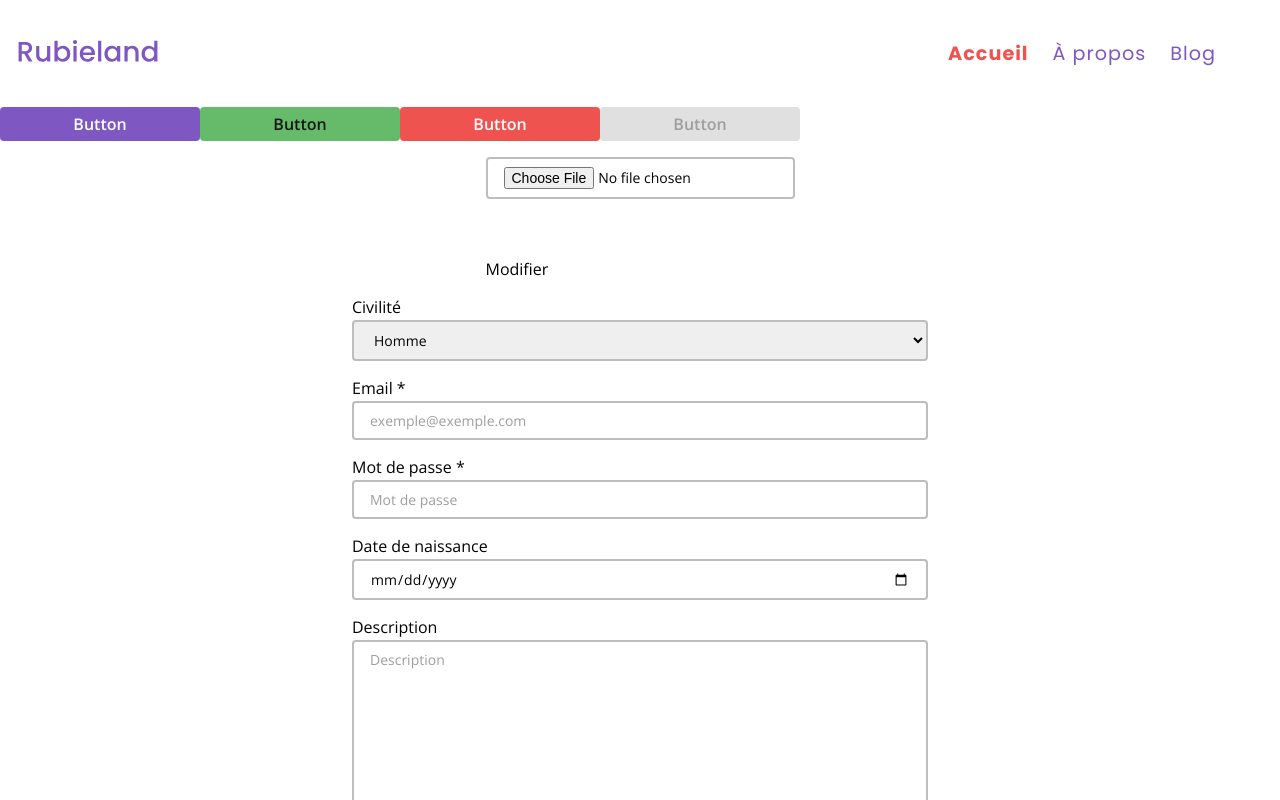
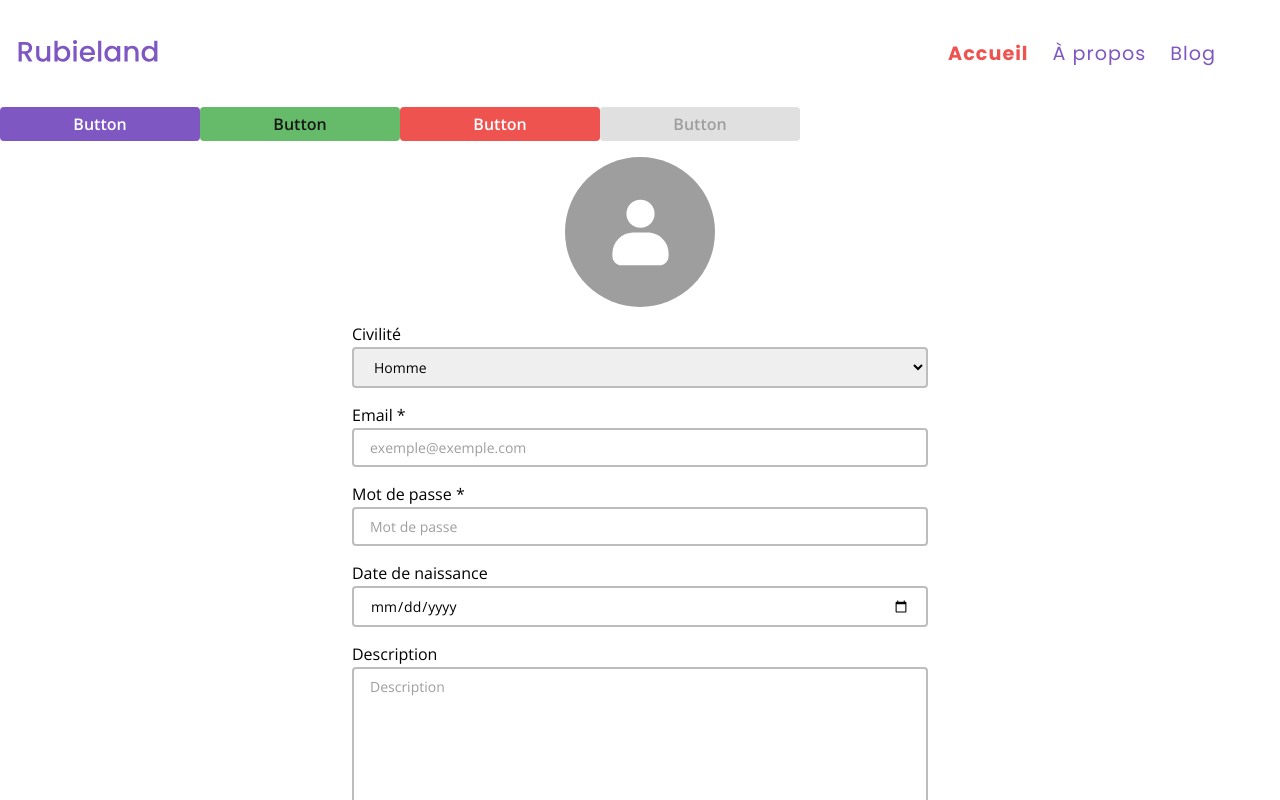
Before and after one commit to rubieland/rubieland, a React (Vite) app in the folder frontend/: page / in a window 1280 px wide. Shown: the top 800 px of the page. Built offline with nearby package versions, Linux system fonts and the light colour scheme.

Commit message:
style(input file): add styles for avatar input type

```diff
--- a/frontend/src/assets/styles/form.scss
+++ b/frontend/src/assets/styles/form.scss
@@ -63,3 +63,85 @@ form {
 .file-input {
   cursor: pointer;
 }
+
+.edit-avatar-input {
+  transition: all ease-in-out 0.3s;
+  background-color: $grey50;
+  border-radius: 100%;
+  text-align: center;
+  cursor: pointer;
+  height: 100px;
+  width: 100px;
+
+  &:hover {
+    background-color: $blackTransp80;
+  }
+
+  input {
+    display: none;
+  }
+}
+
+.edit-avatar-figure {
+  @include flex-center-column;
+  border-radius: 100%;
+  position: relative;
+  height: 100px;
+  width: 100px;
+
+  > img {
+    object-position: center;
+    border-radius: 100%;
+    object-fit: cover;
+    height: 100%;
+    width: 100%;
+  }
+
+  > svg {
+    height: 50%;
+    width: 50%;
+  }
+}
+
+.edit-avatar-figcaption {
+  transition: all ease-in-out 0.3s;
+  @include flex-center-column;
+  background-color: $black90;
+  border-radius: 100%;
+  position: absolute;
+  cursor: pointer;
+  height: inherit;
+  width: inherit;
+  opacity: 0;
+  top: 0px;
+
+  &:hover {
+    background-color: $blackTransp80;
+    opacity: 1;
+  }
+
+  > svg {
+    height: 50%;
+    width: 50%;
+  }
+
+  > .caption-text {
+    font-size: 0.8rem;
+    font-weight: 600;
+    color: $white;
+  }
+}
+
+// ----- responsive ----- \\
+
+@include respond-to('large') {
+  .edit-avatar-input,
+  .edit-avatar-figure {
+    height: 150px;
+    width: 150px;
+
+    .edit-avatar-figcaption > .caption-text {
+      font-size: 1rem;
+    }
+  }
+}
```
